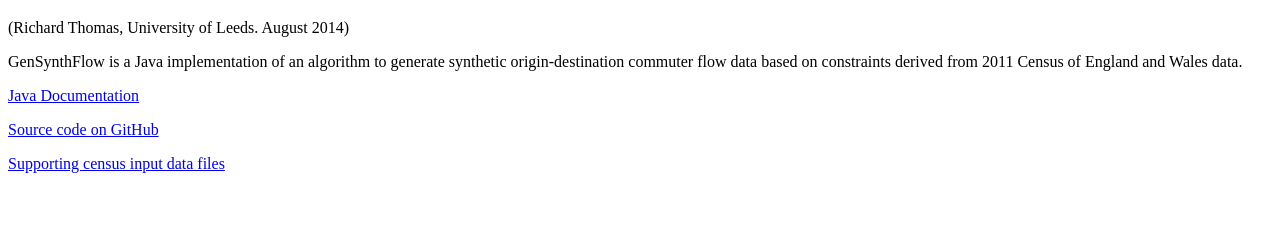
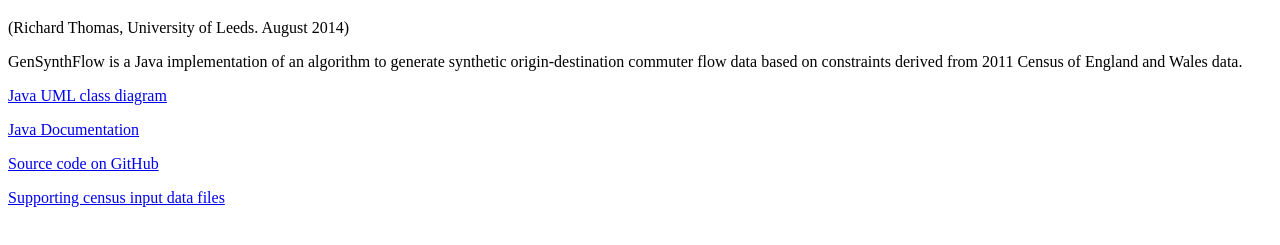
Before and after one commit to richard-thomas/GenSynthFlow, a plain HTML site: page index.html in a window 1280 px wide. Shown: the part 61-306 px from the top of the page. Drawn offline with Linux system fonts and the light colour scheme.

Commit message:
Added UML diagram

```diff
--- a/index.html
+++ b/index.html
@@ -10,6 +10,7 @@
    <p>GenSynthFlow is a Java implementation of an algorithm to generate synthetic
 origin-destination commuter flow data based on constraints derived from 2011
 Census of England and Wales data.</p>
+<p><a href="GenSynthFlow-v1.1-UML.png">Java UML class diagram</a></p>
 <p><a href="JavaDoc">Java Documentation</a></p>
 <p><a href="https://github.com/richard-thomas/GenSynthFlow/tree/master/src/genSynthFlow">
    Source code on GitHub</a></p>
```
Also changed, not shown: GenSynthFlow-v1.1-UML.png (added).
